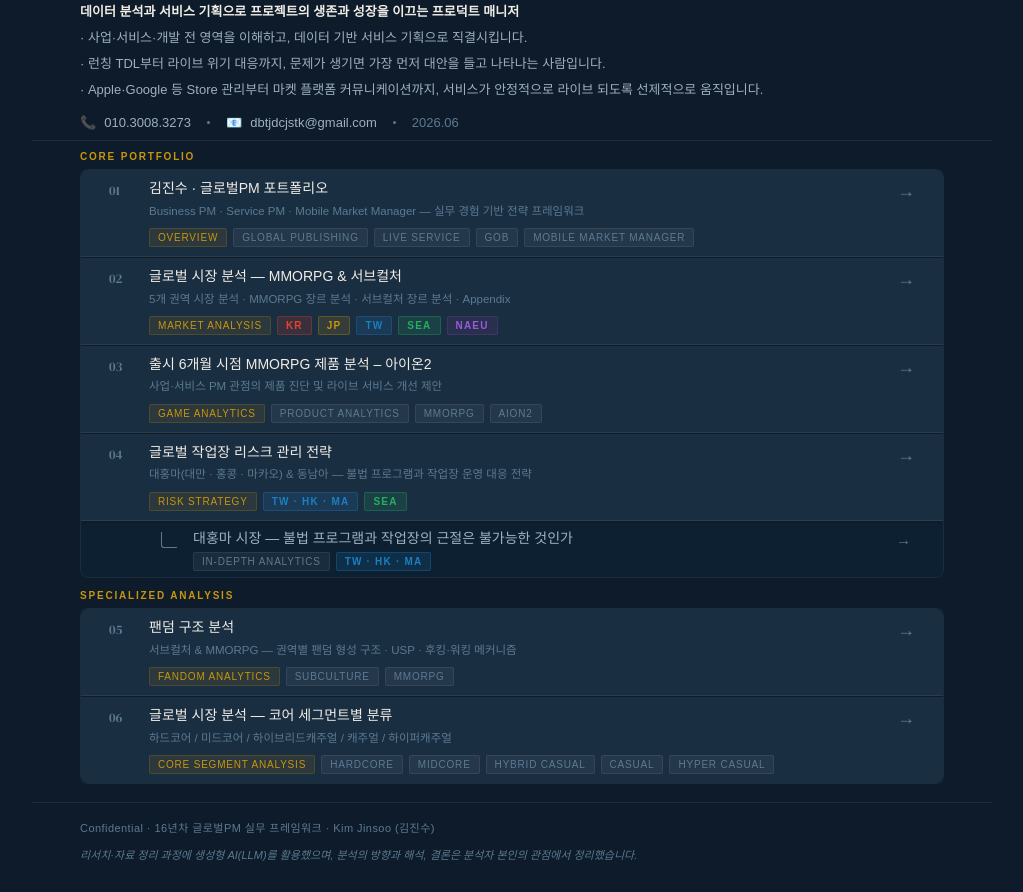
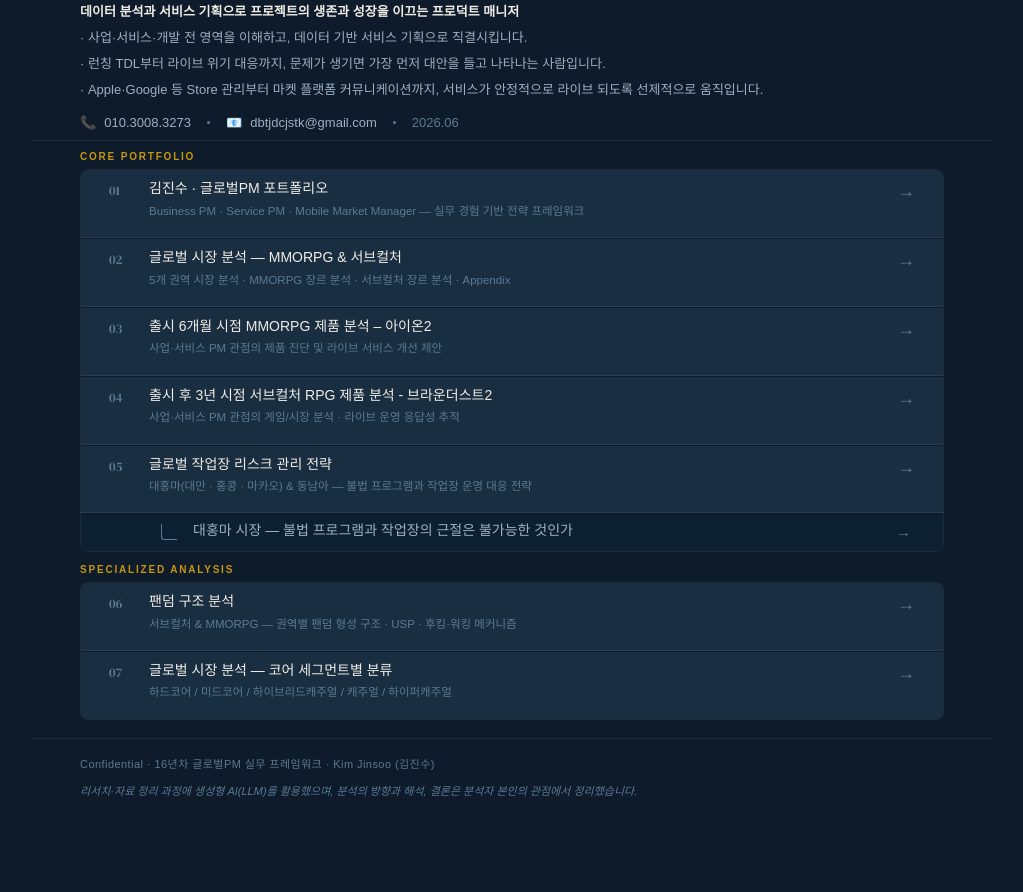
Before and after one commit to rainkim84/portfolio, a plain HTML site: page index.html in a window 1280 px wide. Shown: the part 122-1014 px from the top of the page, without its empty margins (128-1151 px from the left). After the commit the page ends 950 px from the top, so only its background shows below. Drawn offline with Linux system fonts and the light colour scheme; a web font is replaced by a local one.

Commit message:
Add files via upload

```diff
--- a/index.html
+++ b/index.html
@@ -382,13 +382,6 @@
         <div class="pcard-body">
           <p class="pcard-title">김진수 · 글로벌PM 포트폴리오</p>
           <p class="pcard-sub">Business PM · Service PM · Mobile Market Manager — 실무 경험 기반 전략 프레임워크</p>
-          <div class="pcard-tags">
-            <span class="ptag ptag-type">Overview</span>
-            <span class="ptag">Global Publishing</span>
-            <span class="ptag">Live Service</span>
-            <span class="ptag">GOB</span>
-            <span class="ptag">Mobile Market Manager</span>
-          </div>
         </div>
         <span class="pcard-arrow">→</span>
       </a>
@@ -401,14 +394,6 @@
         <div class="pcard-body">
           <p class="pcard-title">글로벌 시장 분석 — MMORPG & 서브컬처</p>
           <p class="pcard-sub">5개 권역 시장 분석 · MMORPG 장르 분석 · 서브컬처 장르 분석 · Appendix</p>
-          <div class="pcard-tags">
-            <span class="ptag ptag-type">Market Analysis</span>
-            <span class="rtag rtag-kr" style="font-size:10px;padding:3px 8px;">KR</span>
-            <span class="rtag rtag-jp" style="font-size:10px;padding:3px 8px;">JP</span>
-            <span class="rtag rtag-tw" style="font-size:10px;padding:3px 8px;">TW</span>
-            <span class="rtag rtag-sea" style="font-size:10px;padding:3px 8px;">SEA</span>
-            <span class="rtag rtag-naeu" style="font-size:10px;padding:3px 8px;">NAEU</span>
-          </div>
         </div>
         <span class="pcard-arrow">→</span>
       </a>
@@ -416,34 +401,35 @@
 
     <!-- 03 신규 -->
     <div class="pcard">
-      <a class="pcard-inner" href="https://rainkim84.github.io/portfolio/Product_Analysis">
+      <a class="pcard-inner" href="https://rainkim84.github.io/portfolio/Product_Analysis_MMORPG">
         <span class="pcard-num">03</span>
         <div class="pcard-body">
           <p class="pcard-title">출시 6개월 시점 MMORPG 제품 분석 – 아이온2</p>
           <p class="pcard-sub">사업·서비스 PM 관점의 제품 진단 및 라이브 서비스 개선 제안</p>
-          <div class="pcard-tags">
-            <span class="ptag ptag-type">Game Analytics</span>
-            <span class="ptag">Product Analytics</span>
-            <span class="ptag">MMORPG</span>
-            <span class="ptag">AION2</span>
-          </div>
         </div>
         <span class="pcard-arrow">→</span>
       </a>
     </div>
 
-    <!-- 04 (구 03) -->
+    <!-- 04 브라운더스트2 -->
+    <div class="pcard">
+      <a class="pcard-inner" href="https://rainkim84.github.io/portfolio/Product_Analysis_Subculture">
+        <span class="pcard-num">04</span>
+        <div class="pcard-body">
+          <p class="pcard-title">출시 후 3년 시점 서브컬처 RPG 제품 분석 - 브라운더스트2</p>
+          <p class="pcard-sub">사업·서비스 PM 관점의 게임/시장 분석 · 라이브 운영 응답성 추적</p>
+        </div>
+        <span class="pcard-arrow">→</span>
+      </a>
+    </div>
+
+    <!-- 05 (구 04) -->
     <div class="pcard">
       <a class="pcard-inner" href="https://rainkim84.github.io/portfolio/Risk_Strategy">
-        <span class="pcard-num">04</span>
+        <span class="pcard-num">05</span>
         <div class="pcard-body">
           <p class="pcard-title">글로벌 작업장 리스크 관리 전략</p>
           <p class="pcard-sub">대홍마(대만 · 홍콩 · 마카오) & 동남아 — 불법 프로그램과 작업장 운영 대응 전략</p>
-          <div class="pcard-tags">
-            <span class="ptag ptag-type">Risk Strategy</span>
-            <span class="rtag rtag-tw" style="font-size:10px;padding:3px 8px;">TW · HK · MA</span>
-            <span class="rtag rtag-sea" style="font-size:10px;padding:3px 8px;">SEA</span>
-          </div>
         </div>
         <span class="pcard-arrow">→</span>
       </a>
@@ -455,10 +441,6 @@
         <div class="subdoc-indicator"></div>
         <div class="pcard-body">
           <p class="pcard-title">대홍마 시장 — 불법 프로그램과 작업장의 근절은 불가능한 것인가</p>
-          <div class="pcard-tags">
-            <span class="ptag">In-Depth Analytics</span>
-            <span class="rtag rtag-tw" style="font-size:10px;padding:3px 8px;">TW · HK · MA</span>
-          </div>
         </div>
         <span class="pcard-arrow" style="font-size:15px;">→</span>
       </a>
@@ -473,15 +455,10 @@
     <!-- 05 (구 04) -->
     <div class="pcard">
       <a class="pcard-inner" href="https://rainkim84.github.io/portfolio/Fandom_Analysis">
-        <span class="pcard-num">05</span>
+        <span class="pcard-num">06</span>
         <div class="pcard-body">
           <p class="pcard-title">팬덤 구조 분석</p>
           <p class="pcard-sub">서브컬처 & MMORPG — 권역별 팬덤 형성 구조 · USP · 후킹·워킹 메커니즘</p>
-          <div class="pcard-tags">
-            <span class="ptag ptag-type">Fandom Analytics</span>
-            <span class="ptag">Subculture</span>
-            <span class="ptag">MMORPG</span>
-          </div>
         </div>
         <span class="pcard-arrow">→</span>
       </a>
@@ -490,18 +467,10 @@
     <!-- 06 (구 05) -->
     <div class="pcard">
       <a class="pcard-inner" href="https://rainkim84.github.io/portfolio/Core_Segment_Analysis">
-        <span class="pcard-num">06</span>
+        <span class="pcard-num">07</span>
         <div class="pcard-body">
           <p class="pcard-title">글로벌 시장 분석 — 코어 세그먼트별 분류</p>
           <p class="pcard-sub">하드코어 / 미드코어 / 하이브리드캐주얼 / 캐주얼 / 하이퍼캐주얼</p>
-          <div class="pcard-tags">
-            <span class="ptag ptag-type">Core Segment Analysis</span>
-            <span class="ptag">Hardcore</span>
-            <span class="ptag">Midcore</span>
-            <span class="ptag">Hybrid Casual</span>
-            <span class="ptag">Casual</span>
-            <span class="ptag">Hyper Casual</span>
-          </div>
         </div>
         <span class="pcard-arrow">→</span>
       </a>
```
Also changed, not shown: Product_Analysis_MMORPG.html (added, +55 -0 lines), Product_Analysis_Subculture.html (added, +55 -0 lines).
